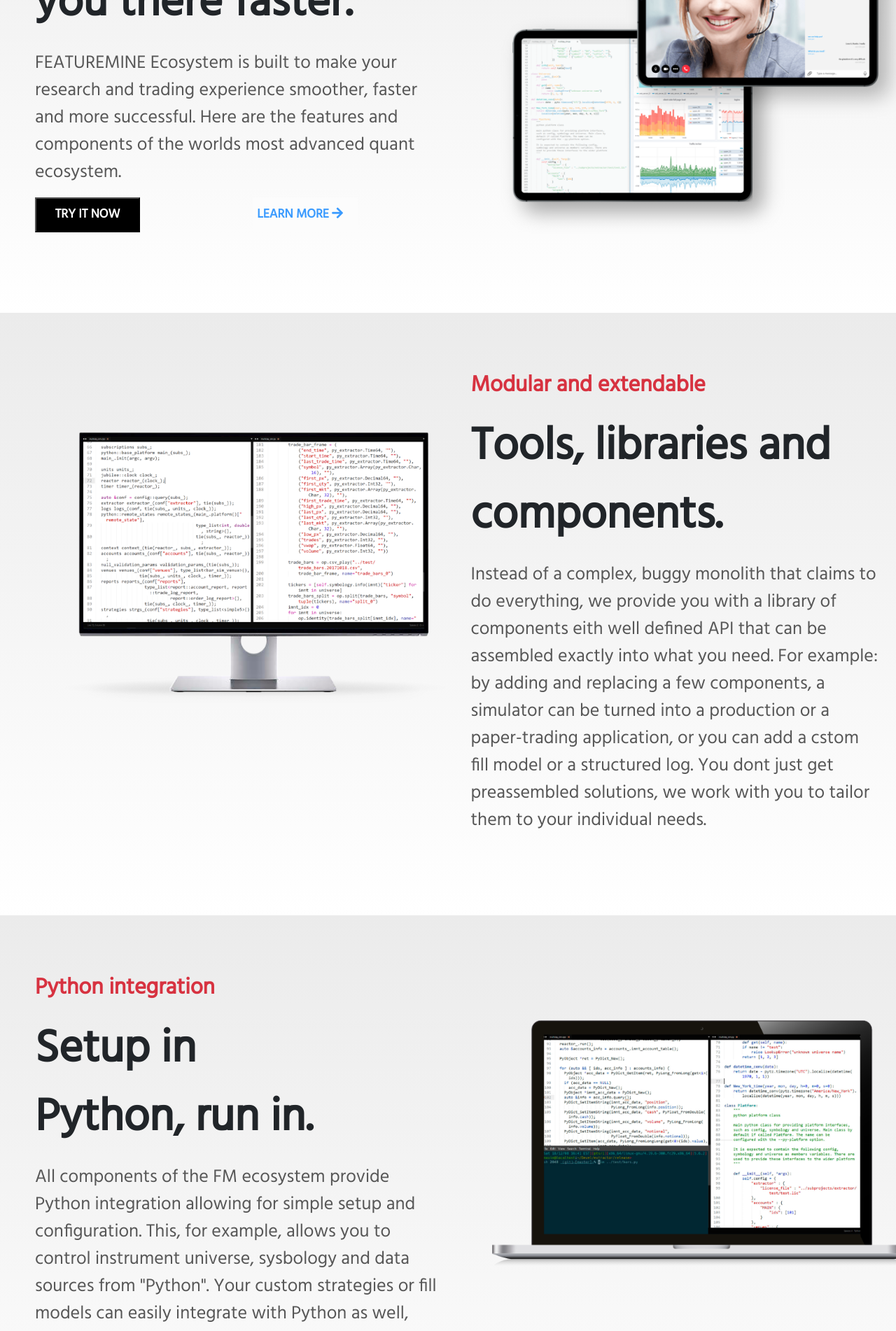
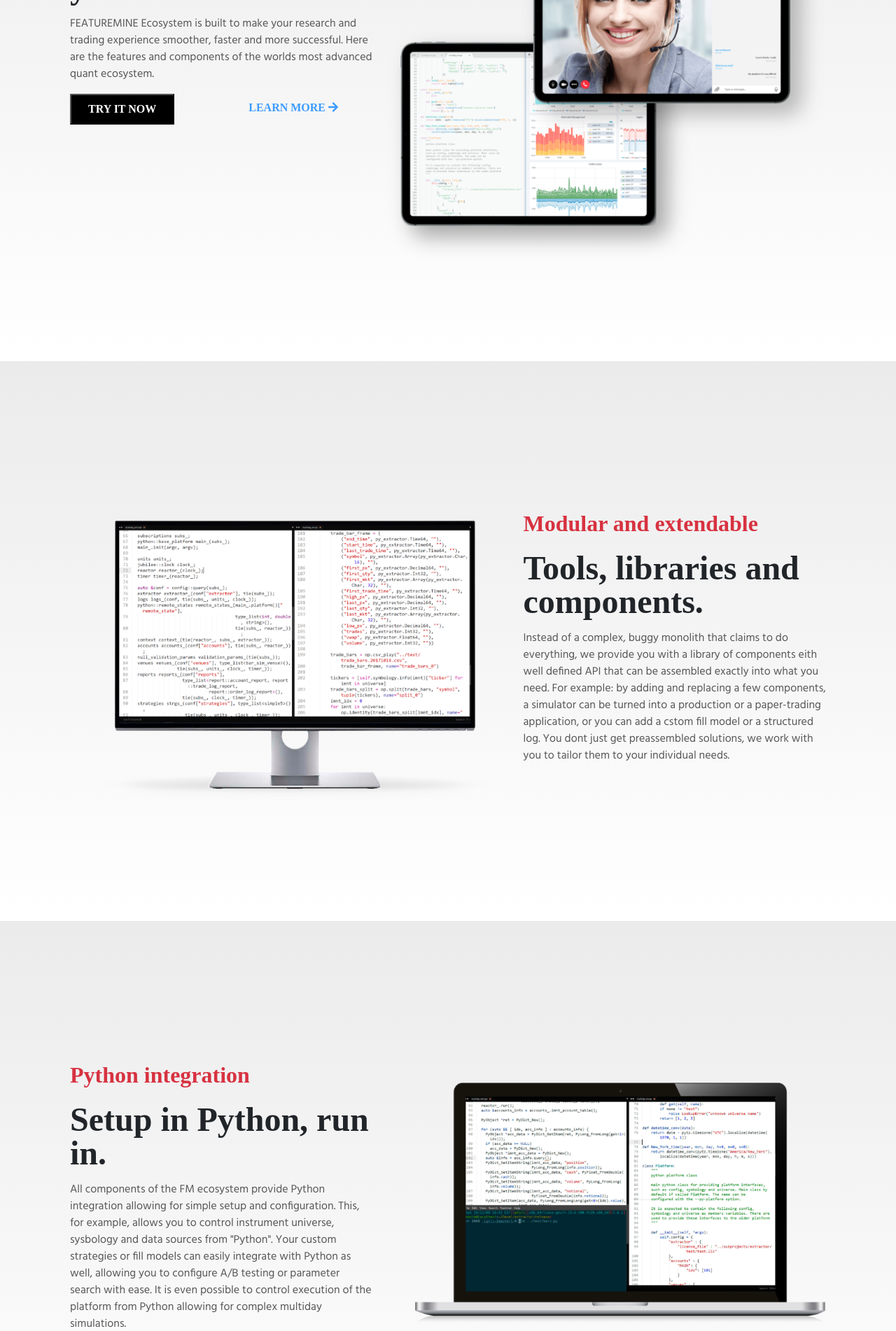
Before and after one commit to jvirriel-per/site-fm, a React (Create React App) app: page / in a window 1280 px wide. Shown: the part 340-2242 px from the top of the page at 70% size. Built offline with nearby package versions, Linux system fonts and the light colour scheme; a web font is replaced by a local one.

Commit message:
end modifications

```diff
--- a/src/App.css
+++ b/src/App.css
@@ -1,17 +1,50 @@
+/*-----------typography---------------*/
+@font-face {
+  font-family: 'Hind';
+  font-style: normal;
+  font-weight: 400;
+  src: local('Hind Regular'), local('Hind-Regular'), url(https://fonts.gstatic.com/s/hind/v9/5aU69_a8oxmIdGl4AQ.ttf) format('truetype');
+}
+@font-face {
+  font-family: 'Hind';
+  font-style: normal;
+  font-weight: 600;
+  src: local('Hind SemiBold'), local('Hind-SemiBold'), url(https://fonts.gstatic.com/s/hind/v9/5aU19_a8oxmIfLZcERySiA.ttf) format('truetype');
+}
+@font-face {
+  font-family: 'Hind';
+  font-style: normal;
+  font-weight: 700;
+  src: local('Hind Bold'), local('Hind-Bold'), url(https://fonts.gstatic.com/s/hind/v9/5aU19_a8oxmIfNJdERySiA.ttf) format('truetype');
+}
+body {
+  font-family: 'Hind';
+}
+.second-title {
+  font-size: 3rem;
+  font-weight: 700;
+  line-height: 3rem;
+}
+.title {
+  color: #D73240;
+  font-size: 2rem;
+  font-weight: 600;
+}
+.text-1 {
+  color: #575757;
+  font-size: 1rem;
+}
+/*----------------layout--------------*/
 .App {
   text-align: left;
 }
-
 body {
   margin: 0;
-  font-family: Arial, Helvetica, sans-serif;
 }
-
 .topnav {
   overflow: hidden;
   background-color: #FFFFFF;
 }
-
 .topnav a {
   float: right;
   display: block;
@@ -20,37 +53,138 @@
   padding: 14px 16px;
   text-decoration: none;
   font-size: 17px;
-  font-family: 'hind'
+  font-family: 'hind';
 }
-
 .topnav a:hover {
   background-color: #ddd;
   color: black;
 }
+.topnav a:hover .icon {
+  display: none;
+}
+.topnav .active {
+  border: 1px #000000 solid;
+}
+/*
+  img{
+    padding-left: 30px;
+    padding-top: 6px;
+  }
+  */
+.two-buttons {
+  display: flex;
+  justify-content: space-between;
+}
+.black-button {
+  background-color: black;
+  font-weight: 600;
+  font-size: 1rem;
+  padding: 0.5rem 1.5rem;
+  color: white;
+  border-color: black;
+}
+.white-button {
+  background: none;
+  font-weight: 600;
+  font-size: 1rem;
+  padding: 0.5rem 1.5rem;
+  color: #3B9BFE;
+  border: none;
+  text-align: left;
+}
+.principal {
+  height: 100vh;
+  display: flex;
+  align-items: center;
+  justify-content: center;
+}
+/*
+   .__anything-img-children{
+    width: 630px;
 
+  }*/
+.align-item-center {
+  display: flex;
+  align-items: center;
+}
+.__featuremine-img-children,
+.__covered-img-children,
+.__ecosystem-img-children,
+.__introspect-img-children,
+.__modular-img-children,
+.__research-img-children,
+.__setup-img-children {
+  width: 100%;
+}
+.__featuremine-img-children {
+  width: 130%;
+  margin-left: -4vw;
+}
+.__modular-img-children {
+  width: 100%;
+}
+.__anything-img-children {
+  width: 100%;
+}
+.__covered-img-children {
+  width: 100%;
+}
+.__ecosystem-img-children {
+  width: 100%;
+}
+.__introspect-img-children {
+  width: 120%;
+}
+.principal {
+  background: #f2f2f2;
+  background: -moz-linear-gradient(top, #f2f2f2 0%, #ebebeb 0%, #ededed 10%, #ffffff 100%);
+  background: -webkit-gradient(left top, left bottom, color-stop(0%, #f2f2f2), color-stop(0%, #ebebeb), color-stop(10%, #ededed), color-stop(100%, #ffffff));
+  background: -webkit-linear-gradient(top, #f2f2f2 0%, #ebebeb 0%, #ededed 10%, #ffffff 100%);
+  background: -o-linear-gradient(top, #f2f2f2 0%, #ebebeb 0%, #ededed 10%, #ffffff 100%);
+  background: -ms-linear-gradient(top, #f2f2f2 0%, #ebebeb 0%, #ededed 10%, #ffffff 100%);
+  background: linear-gradient(to bottom, #f2f2f2 0%, #ebebeb 0%, #ededed 10%, #ffffff 100%);
+  filter: progid:DXImageTransform.Microsoft.gradient(startColorstr='#f2f2f2', endColorstr='#ffffff', GradientType=0);
+}
+/*-----------menu----------*/
+.topnav {
+  overflow: hidden;
+  background-color: #FFFFFF;
+}
+.topnav a {
+  float: right;
+  display: block;
+  color: #000000;
+  text-align: center;
+  padding: 14px 16px;
+  text-decoration: none;
+  font-size: 17px;
+  font-family: 'hind';
+}
+.topnav a:hover {
+  background-color: #ddd;
+  color: black;
+}
+.topnav .icon {
+  display: none;
+}
 .active {
   border: 1px #000000 solid;
 }
-
-.topnav .icon {
-  display: none;
-}
-
-img{
+img {
   padding-left: 30px;
   padding-top: 6px;
 }
-
-@media screen and (max-width: 600px) {
-  .topnav a:not(:first-child) {display: none;}
-  .topnav a.icon {
+@media screen and (max-width: 768px) {
+  .topnav a:not(:first-child) {
+    display: none;
+  }
+  .topnav.icon {
     float: right;
     display: block;
   }
-}
-
-@media screen and (max-width: 600px) {
-  .topnav.responsive {position: relative;}
+  .topnav.responsive {
+    position: relative;
+  }
   .topnav.responsive .icon {
     position: absolute;
     right: 0;
@@ -62,109 +196,32 @@
     text-align: left;
   }
 }
-  .title{
-      color: #D73240;
-      font-size: 32px;
-      font-family: 'hind';
+/*--------------840------------*/
+@media screen and (max-width: 840px) {
+  .topnav a:not(:first-child) {
+    display: none;
   }
-
-  .second-title{
-      font-size: 65px;
-      font-family: 'hind';
+  .topnav a.icon {
+    float: right;
+    display: block;
   }
-
-  .text-1{
-      color: #575757;
-      font-size: 26px;
-      font-family: 'hind';
+  .topnav.responsive {
+    position: relative;
   }
-
-  .two-buttons{
-    display: flex;
-    justify-content: space-between;
+  .topnav.responsive .icon {
+    position: absolute;
+    right: 0;
+    top: 0;
   }
-
-  .black-button {
-    background-color: black;
-    font-family: 'hind';
-    font-size: 18px;
-    height: 50px;
-    width: 150px;
-    color: white;
-    border-color: black;
+  .topnav.responsive a {
+    float: none;
+    display: block;
+    text-align: left;
   }
-
-  .white-button {
-    background-color: #FCFCFC;
-    font-family: 'hind';
-    font-size: 18px;
-    height: 50px;
-    width: 150px;
-    color: #3B9BFE;
-    border: none;
-    text-align: left;
-
+}
+/*--------------768------------*/
+@media screen and (min-width: 768px) {
+  .__featuremine-img-children {
+    width: 110%;
   }
-
- .principal{
-     padding-top: 80px;
-     padding-bottom: 100px;
-     padding-left: 50px;
- }
-
- .__anything-img-children{
-  width: 630px;
-
 }
-
- .__featuremine-img-children{
-   width: 640px;
-   padding-top: 50px;
-
- }
-
- .__covered-img-children{
-   width: 630px;
-   padding-top: 30px;
-
- }
-
- .__ecosystem-img-children{
-   width: 650px;
-   padding-top: 45px;
-
- }
-
- .__introspect-img-children{
-   width: 640px;
-
- }
-
- .__modular-img-children{
-   width: 600px;
-   padding-top: 25px;
-
- }
-
- .__research-img-children{
-   width: 640px;
-   padding-top: 120px;
-
- }
-
- .__setup-img-children{
-   width: 630px;
-   padding-top: 70px;
-
- }
-
-.principal{
-background: rgba(242,242,242,1);
-background: -moz-linear-gradient(top, rgba(242,242,242,1) 0%, rgba(235,235,235,1) 0%, rgba(237,237,237,1) 10%, rgba(255,255,255,1) 100%);
-background: -webkit-gradient(left top, left bottom, color-stop(0%, rgba(242,242,242,1)), color-stop(0%, rgba(235,235,235,1)), color-stop(10%, rgba(237,237,237,1)), color-stop(100%, rgba(255,255,255,1)));
-background: -webkit-linear-gradient(top, rgba(242,242,242,1) 0%, rgba(235,235,235,1) 0%, rgba(237,237,237,1) 10%, rgba(255,255,255,1) 100%);
-background: -o-linear-gradient(top, rgba(242,242,242,1) 0%, rgba(235,235,235,1) 0%, rgba(237,237,237,1) 10%, rgba(255,255,255,1) 100%);
-background: -ms-linear-gradient(top, rgba(242,242,242,1) 0%, rgba(235,235,235,1) 0%, rgba(237,237,237,1) 10%, rgba(255,255,255,1) 100%);
-background: linear-gradient(to bottom, rgba(242,242,242,1) 0%, rgba(235,235,235,1) 0%, rgba(237,237,237,1) 10%, rgba(255,255,255,1) 100%);
-filter: progid:DXImageTransform.Microsoft.gradient( startColorstr='#f2f2f2', endColorstr='#ffffff', GradientType=0 );
-}
--- a/src/components/Featuremine.js
+++ b/src/components/Featuremine.js
@@ -2,18 +2,18 @@
 import { Container, Row, Col } from 'reactstrap';
 
 const Featuremine = () => (
-  <Container fluid className="principal">
-    <Row>
-      <Col md="6" xs="12">
+  <Container fluid className="principal align-items-center justify-content-center">
+    <Row className="container">
+      <Col xs="12 order-1" md="12 order-md-1"  lg="5 order-lg-0">
       <div className="__featuremine-first-box">
               <p className="title"><strong>FEATUREMINE</strong></p>
               <p className="second-title"><strong>Power to get<br/>
               you there faster.</strong></p>
 
-              <p className="text-1">FEATUREMINE Ecosystem is built to make your<br/>
-              research and trading experience smoother, faster<br/>
-              and more successful. Here are the features and<br/>
-              components of the worlds most advanced quant<br/>
+              <p className="text-1">FEATUREMINE Ecosystem is built to make your
+              research and trading experience smoother, faster
+              and more successful. Here are the features and
+              components of the worlds most advanced quant
               ecosystem.</p>
               <Row>
                 <Col xs="6" md="6">
@@ -26,7 +26,7 @@
 
           </div>
       </Col>
-      <Col md="6" xs="12">
+      <Col xs="12" md="12 align-item-center "  lg="7">
       <div className="__featuremine-img">
             <img className="__featuremine-img-children" src={require('../assets/im1.png')}/>
       </div>
--- a/src/components/Modular.js
+++ b/src/components/Modular.js
@@ -2,28 +2,28 @@
 import { Container, Row, Col } from 'reactstrap';
 
 const Modular = () => (
-  <Container fluid className="principal">
-    <Row>
-      <Col md="6" xs="12">
+  <Container fluid className="principal align-items-center justify-content-center">
+    <Row className="container align-items-center ">
+      <Col xs="12" md="12"  lg="7">
       <div className="__modular-img">
           <img className="__modular-img-children" src={require('../assets/im2.png')} alt="Test"/>
       </div>
           </Col>
-      <Col md="6" xs="12">
+      <Col xs="12" md="12"  lg="5">
       <div className="modular-first-box">
               <p className="title"><strong>Modular and extendable</strong></p>
-              <p className="second-title"><strong>Tools, libraries and <br/>
+              <p className="second-title"><strong>Tools, libraries and
               components.</strong></p>
 
-              <p className="text-1">Instead of a complex, buggy monolith that claims to<br/>
-              do everything, we provide you with a library of<br/>
-              components eith well defined API that can be <br/>
-              assembled exactly into what you need. For example:<br/>
-              by adding and replacing a few components, a<br/>
-              simulator can be turned into a production or a<br/>
-              paper-trading application, or you can add a cstom<br/>
-              fill model or a structured log. You dont just get<br/>
-              preassembled solutions, we work with you to tailor<br/>
+              <p className="text-1">Instead of a complex, buggy monolith that claims to
+              do everything, we provide you with a library of
+              components eith well defined API that can be
+              assembled exactly into what you need. For example:
+              by adding and replacing a few components, a
+              simulator can be turned into a production or a
+              paper-trading application, or you can add a cstom
+              fill model or a structured log. You dont just get
+              preassembled solutions, we work with you to tailor
               them to your individual needs.</p>
 
           </div>
--- a/src/components/Navigation.js
+++ b/src/components/Navigation.js
@@ -16,9 +16,9 @@
     }
 
         return (
-            <div className="topnav" id="myTopnav">
+            <div className="topnav d-flex" id="myTopnav">
 
-                <img src={Logo} alt="FeatureMine"/>
+                <img className="mr-auto ml-4" src={Logo} alt="FeatureMine"/>
 
                 <a href="#home" class="active">
                     OPEN ACCOUNT
@@ -26,7 +26,7 @@
                 <a href="#news">LOGIN</a>
                 <a href="#contact">PRICING</a>
                 <a href="#about">PRODUCT</a>
-                <a href="#about">ABOUT</a>
+                <a href="#about" className="mr-4">ABOUT</a>
                 <a href="javascript:void(0);" className="icon" onClick={() => responsive()}>
                     <i className="fa fa-bars" />
                 </a>
--- a/src/components/Setup.js
+++ b/src/components/Setup.js
@@ -2,28 +2,28 @@
 import { Container, Row, Col } from 'reactstrap';
 
 const Setup = () => (
-  <Container fluid className="principal">
-  <Row>
-    <Col md="6" xs="12">
+  <Container fluid className="principal align-items-center justify-content-center">
+  <Row className="container">
+    <Col xs="12 order-1" md="12 order-md-1"  lg="5 order-lg-0">
     <div className="setup-first-box">
               <p className="title"><strong>Python integration</strong></p>
-              <p className="second-title"><strong>Setup in <br/>
+              <p className="second-title"><strong>Setup in
               Python, run in.</strong></p>
 
-              <p className="text-1">All components of the FM ecosystem provide<br/>
-          Python integration allowing for simple setup and<br/>
-          configuration. This, for example, allows you to<br/>
-          control instrument universe, sysbology and data<br/>
-          sources from "Python". Your custom strategies or fill<br/>
-          models can easily integrate with Python as well,<br/>
-          allowing you to configure A/B testing or parameter<br/>
-          search with ease. It is even possible to control<br/>
-          execution of the platform from Python allowing for<br/>
+              <p className="text-1">All components of the FM ecosystem provide
+          Python integration allowing for simple setup and
+          configuration. This, for example, allows you to
+          control instrument universe, sysbology and data
+          sources from "Python". Your custom strategies or fill
+          models can easily integrate with Python as well,
+          allowing you to configure A/B testing or parameter
+          search with ease. It is even possible to control
+          execution of the platform from Python allowing for
           complex multiday simulations.</p>
 
     </div>
     </Col>
-    <Col md="6" xs="12">
+    <Col xs="12" md="12 align-item-center "  lg="7">
     <div className="__setup-img">
             <img className="__setup-img-children" src={require('../assets/im3.png')} alt="Test"/>
     </div>
```
Also changed, not shown: src/components/Anything.js (+14 -14 lines), src/components/Covered.js (+14 -14 lines), src/components/Ecosystem.js (+13 -13 lines), src/components/Introspect.js (+12 -12 lines), src/components/Research.js (+14 -14 lines).
